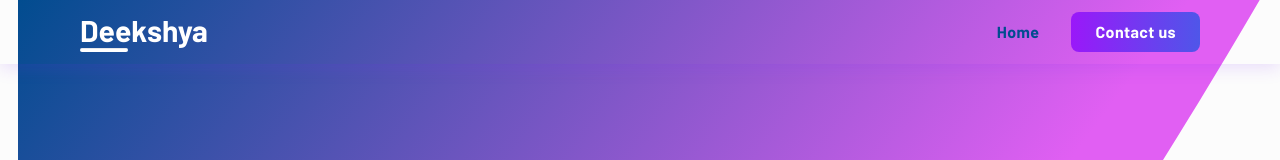
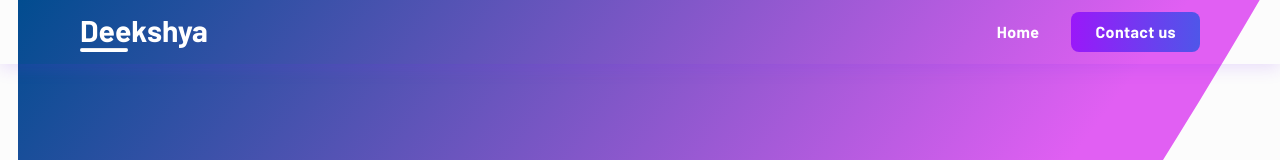
Before and after one commit to sandesh236/deekshya, a Next.js app: page / in a window 1280 px wide. Shown: the top 160 px of the page. Built offline with nearby package versions, Linux system fonts and the light colour scheme; a web font is replaced by a local one.

Commit message:
fixed home icon

```diff
--- a/components/HeroSection.jsx
+++ b/components/HeroSection.jsx
@@ -1,7 +1,7 @@
 import { Link } from "react-scroll"
 export default function HeroSection(){
     return<section className="w-full">
-        <img className=" mx-auto object-cover -z-10 hidden lg:block absolute right-0 left-0  "src="/images/background.svg" />
+        <img className=" mx-auto  -z-10 hidden lg:block absolute right-0 left-0  "src="/images/background.svg" />
         <div className="  relative flex mb-12 md:mb-0 flex-col md:flex-row mt-26 bg-gradient-to-l from-primary to-secondary max-w-6xl px-8 mx-auto w-full lg:from-transparent lg:to-transparent">
             <div className="flex-1 block pt-48  pb-14 xl:pb-24">
             <h1 className="text-white">forget Excel, <br /> manage with Deekshya</h1>
--- a/components/Nav.jsx
+++ b/components/Nav.jsx
@@ -35,7 +35,7 @@ export default function Nav() {
                     <li>
                         <UnstyledLink
                             href='/'
-                            className={`text-primary text-sm font-bold tracking-wide transition font-primary hover:text-spurple-500 md:text-base active:scale-95`  }                     >
+                            className={`text-${logoColor} text-sm font-bold tracking-wide transition font-primary hover:text-gray-200 md:text-base active:scale-95`  }                     >
                             Home
                         </UnstyledLink>
                     </li>
```
